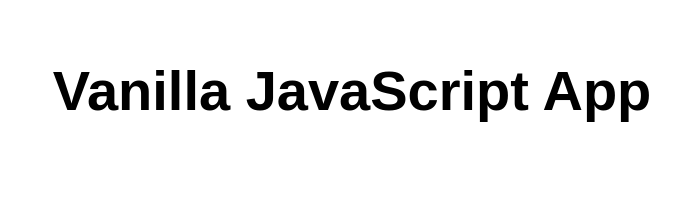
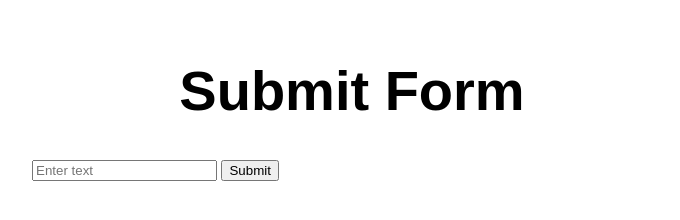
Before and after one commit to Sampath280/ravi67, a website: page src/index.html in a window 1280 px wide. Shown: the whole page, without its empty margins (288-968 px from the left). Drawn offline with Linux system fonts and the light colour scheme.

Commit message:
Update index.html

```diff
--- a/src/index.html
+++ b/src/index.html
@@ -2,16 +2,21 @@
 <html lang="en">
 
 <head>
-  <meta charset="UTF-8">
-  <meta name="viewport" content="width=device-width, initial-scale=1.0">
-  <link rel="stylesheet" href="styles.css">
-  <title>Vanilla JavaScript App</title>
+    <meta charset="UTF-8">
+    <meta name="viewport" content="width=device-width, initial-scale=1.0">
+    <link rel="stylesheet" href="styles.css">
+    <title>Submit Form</title>
 </head>
 
 <body>
-  <main>
-    <h1>Vanilla JavaScript App</h1>
-  </main>
+    <main>
+        <h1>Submit Form</h1>
+        <input type="text" id="textInput" placeholder="Enter text">
+        <button id="submitButton">Submit</button>
+        <p id="result"></p>
+    </main>
+
+    <script src="script.js"></script>
 </body>
 
 </html>
```
